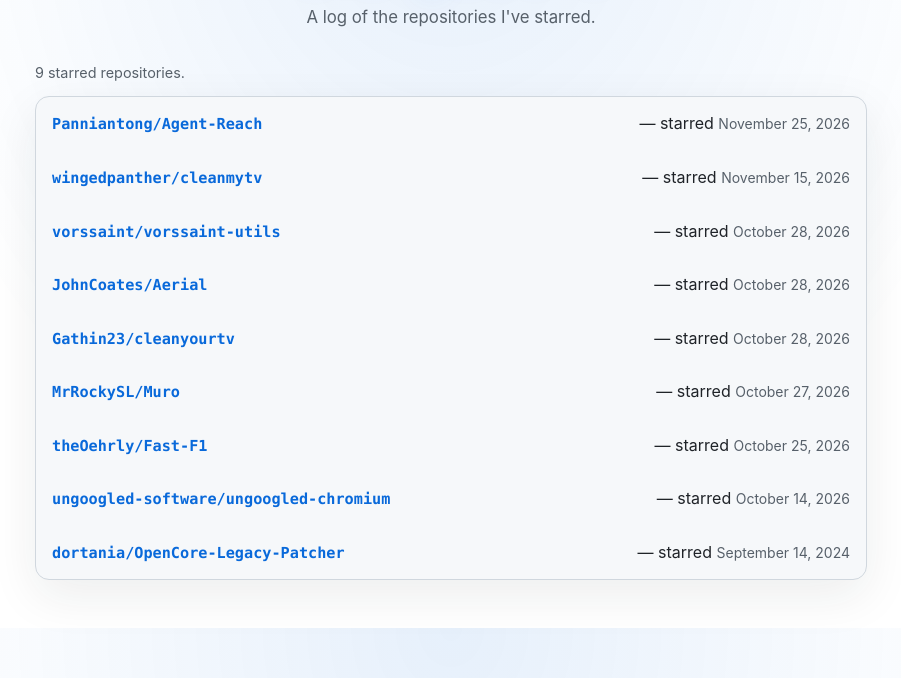
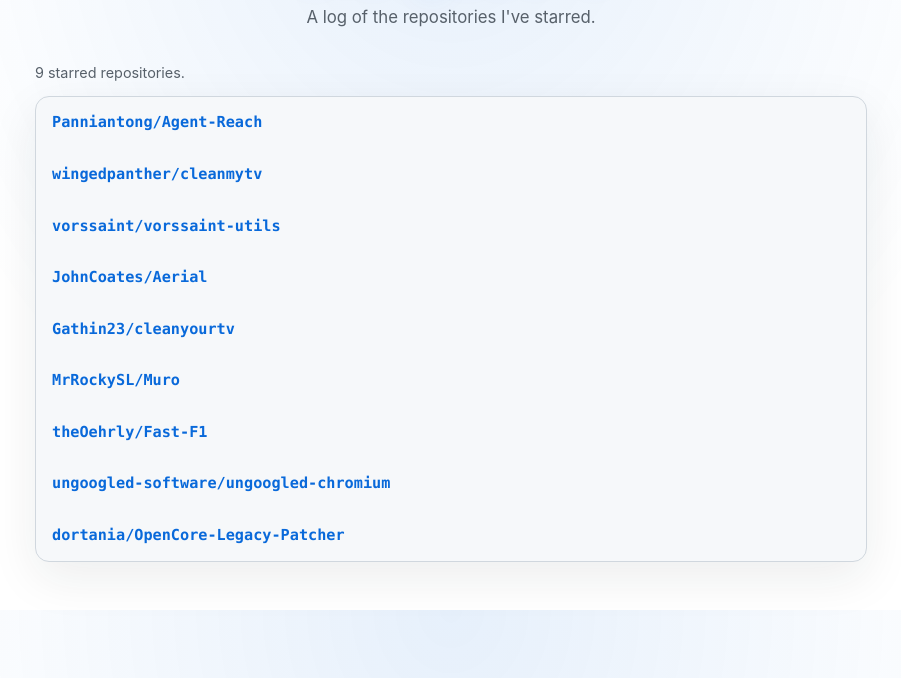
Before and after one commit to MatteoCaobelli/stargazers-log, a plain HTML site: page index.html in a window 1280 px wide. Shown: the part 122-800 px from the top of the page, without its empty margins (189-1090 px from the left). Drawn offline with Linux system fonts and the light colour scheme.

Commit message:
Removed the starred date

```diff
--- a/script.js
+++ b/script.js
@@ -60,22 +60,14 @@ async function loadEvents() {
     validEvents.forEach((event) => {
       const item = document.createElement("li");
       const link = document.createElement("a");
-      const time = document.createElement("time");
-      const details = document.createElement("span");
-      details.append(" — starred ", time);
+
 
       link.href = `https://github.com/${event.name}`;
       link.textContent = event.name;
 
-      time.dateTime = event.starred;
-      time.textContent = new Intl.DateTimeFormat(undefined, {
-        year: "numeric",
-        month: "long",
-        day: "numeric",
-        timeZone: "UTC",
-      }).format(new Date(`${event.starred}T00:00:00Z`));
 
-      item.append(link, details);
+
+      item.append(link);
       list.appendChild(item);
     });
 
--- a/style.css
+++ b/style.css
@@ -107,19 +107,13 @@ li:last-child {
   border-bottom: 0;
 }
 
-li > span {
-  text-align: right;
-  white-space: nowrap;
-}
+
 
 li:hover {
   background: var(--surface-hover);
 }
 
-li time {
-  color: var(--muted);
-  font-size: 0.875rem;
-}
+
 
 #status {
   margin-block: 1.5rem 0.75rem;
```
